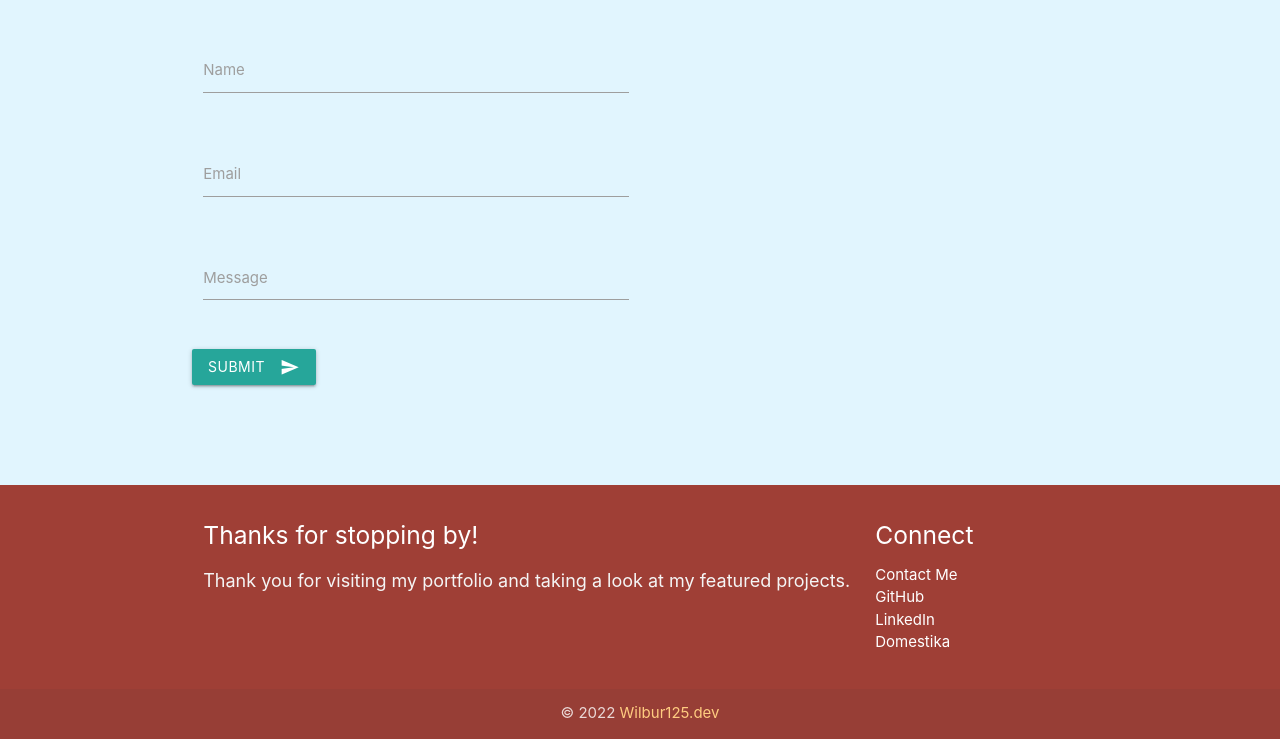
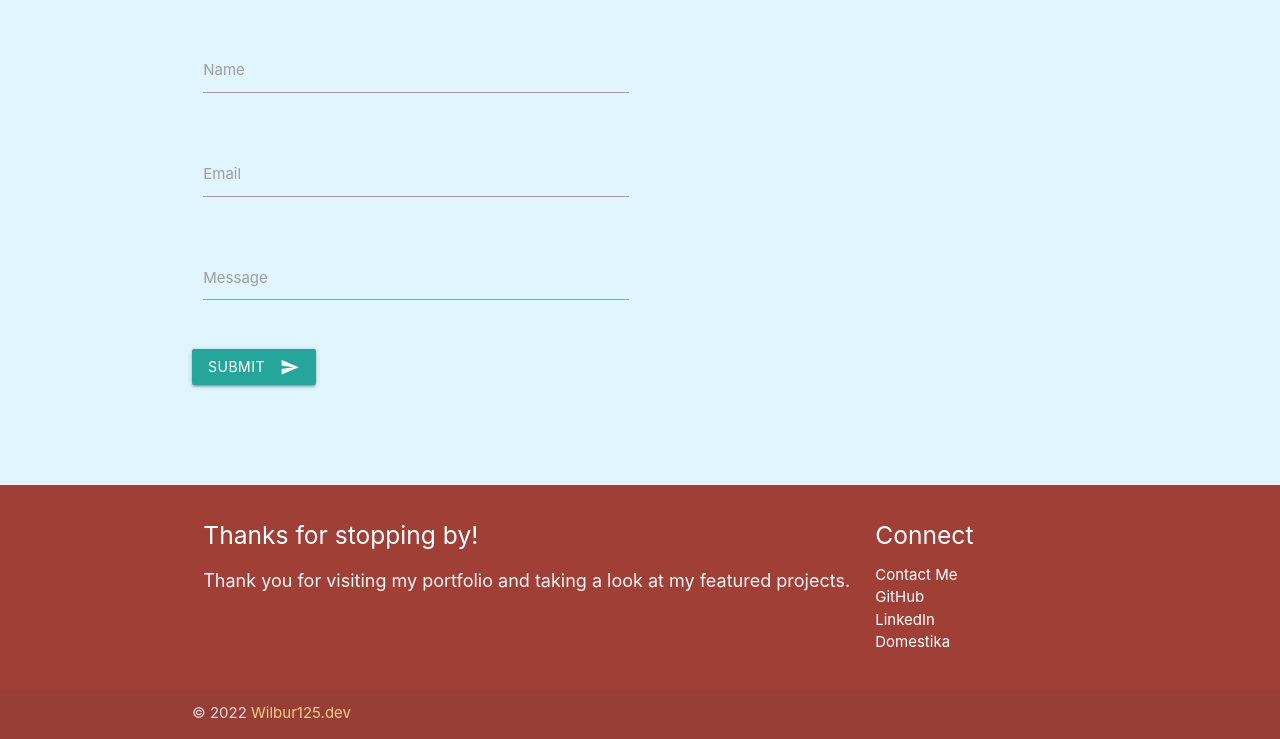
Before and after one commit to wilbur125/portfolio, a plain HTML site: page contact.html in a window 1280 px wide. Shown: the part 223-962 px from the top of the page. Drawn offline with nearby package versions, Linux system fonts and the light colour scheme.

Commit message:
Updated container div and removed center class

```diff
--- a/contact.html
+++ b/contact.html
@@ -90,7 +90,7 @@
       </div>
     </div>
     <div class="footer-copyright">
-      <div class="container center">
+      <div class="container ">
       &copy; 2022 <a class="orange-text text-lighten-3" href="http://wilbur125.dev">Wilbur125.dev</a>
       </div>
     </div>
```
